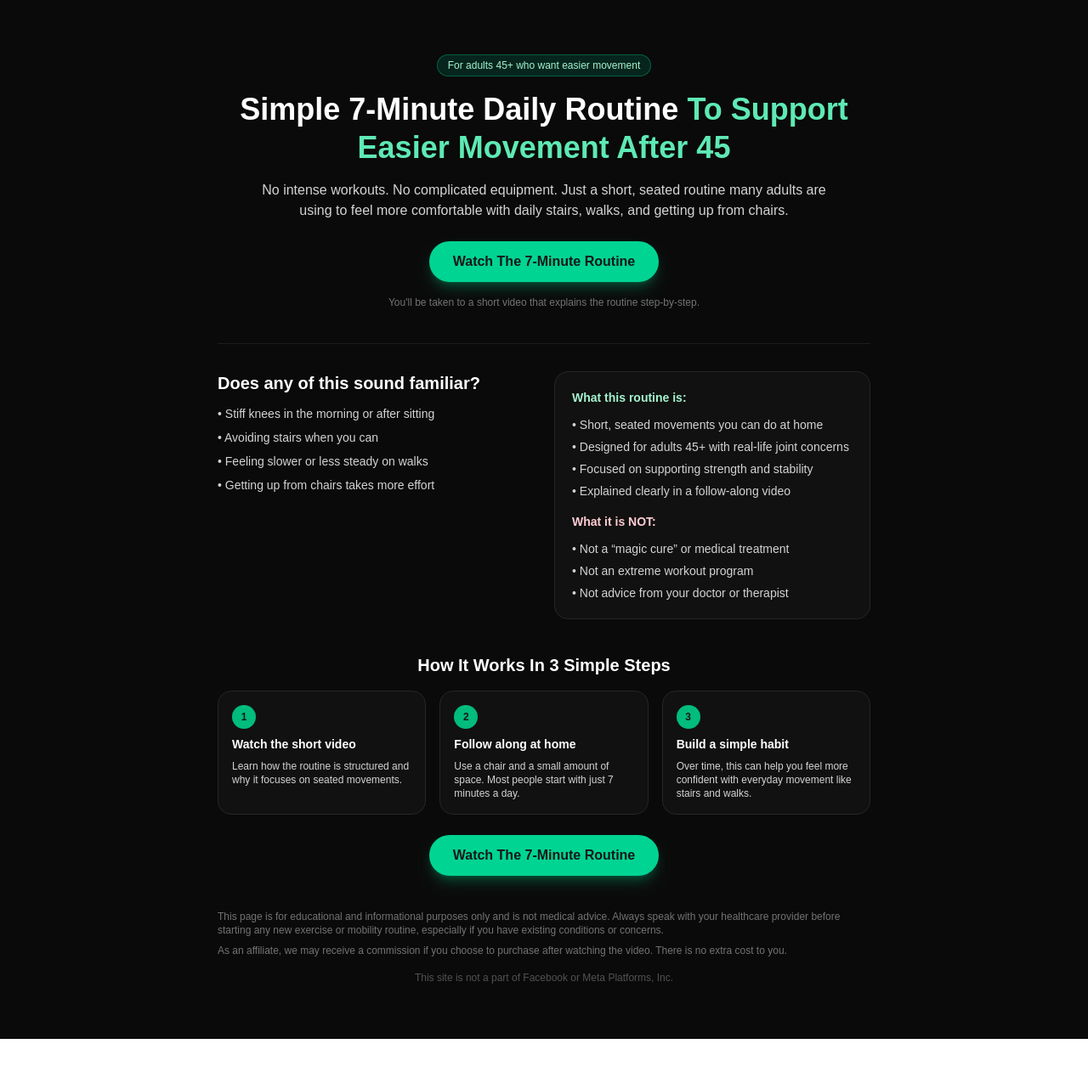
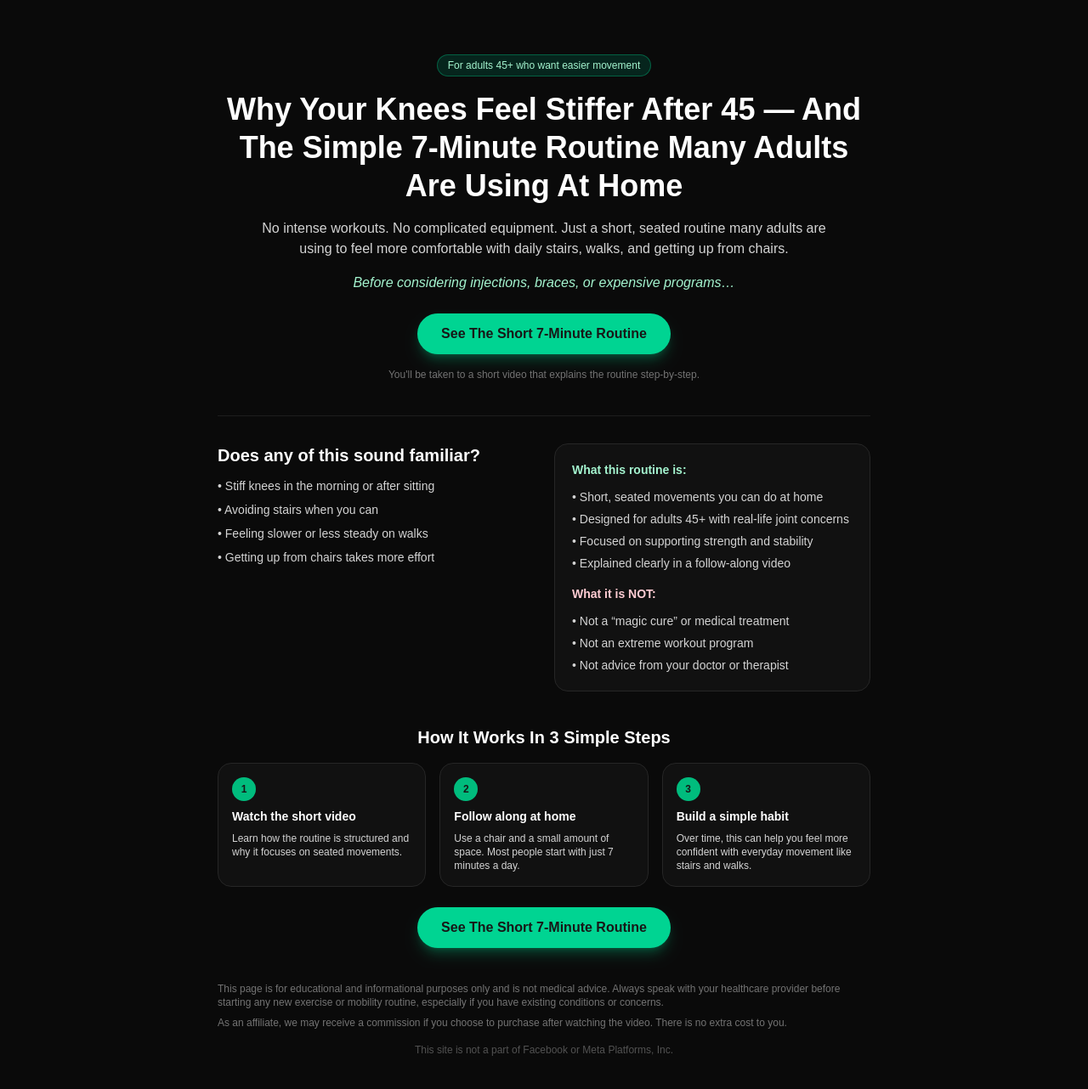
Before and after one commit to kwanusconsulting-bit/mobility-bridge, a Next.js app: page / in a window 1280 px wide. Shown: the top 1282 px of the page at 85% size. Before the commit the page ends 1223 px from the top, so only its background shows below. Built offline with nearby package versions, Linux system fonts and the light colour scheme.

Commit message:
Emotional upgrades: headline, bridge line, button copy

```diff
--- a/src/app/page.tsx
+++ b/src/app/page.tsx
@@ -18,14 +18,17 @@ export default function Home() {
         {/* Hero */}
         <section className="text-center space-y-4">
           <h1 className="text-3xl md:text-4xl font-semibold leading-tight">
-            Simple 7-Minute Daily Routine{" "}
-            <span className="text-emerald-300">To Support Easier Movement After 45</span>
+            Why Your Knees Feel Stiffer After 45 — And The Simple 7-Minute Routine Many Adults Are Using At Home
           </h1>
 
           <p className="text-sm md:text-base text-neutral-300 max-w-2xl mx-auto">
             No intense workouts. No complicated equipment. Just a short,
             seated routine many adults are using to feel more comfortable
             with daily stairs, walks, and getting up from chairs.
+          </p>
+
+          <p className="text-sm md:text-base text-emerald-200 max-w-2xl mx-auto italic">
+            Before considering injections, braces, or expensive programs…
           </p>
 
           <div className="mt-6 flex justify-center">
@@ -35,7 +38,7 @@ export default function Home() {
               rel="noopener noreferrer"
               className="inline-flex items-center justify-center rounded-full bg-emerald-400 px-7 py-3 text-sm md:text-base font-semibold text-neutral-900 shadow-lg shadow-emerald-500/30 hover:bg-emerald-300 transition"
             >
-              Watch The 7-Minute Routine
+              See The Short 7-Minute Routine
             </a>
           </div>
 
@@ -109,7 +112,7 @@ export default function Home() {
               rel="noopener noreferrer"
               className="inline-flex items-center justify-center rounded-full bg-emerald-400 px-7 py-3 text-sm md:text-base font-semibold text-neutral-900 shadow-lg shadow-emerald-500/30 hover:bg-emerald-300 transition"
             >
-              Watch The 7-Minute Routine
+              See The Short 7-Minute Routine
             </a>
           </div>
         </section>
```
